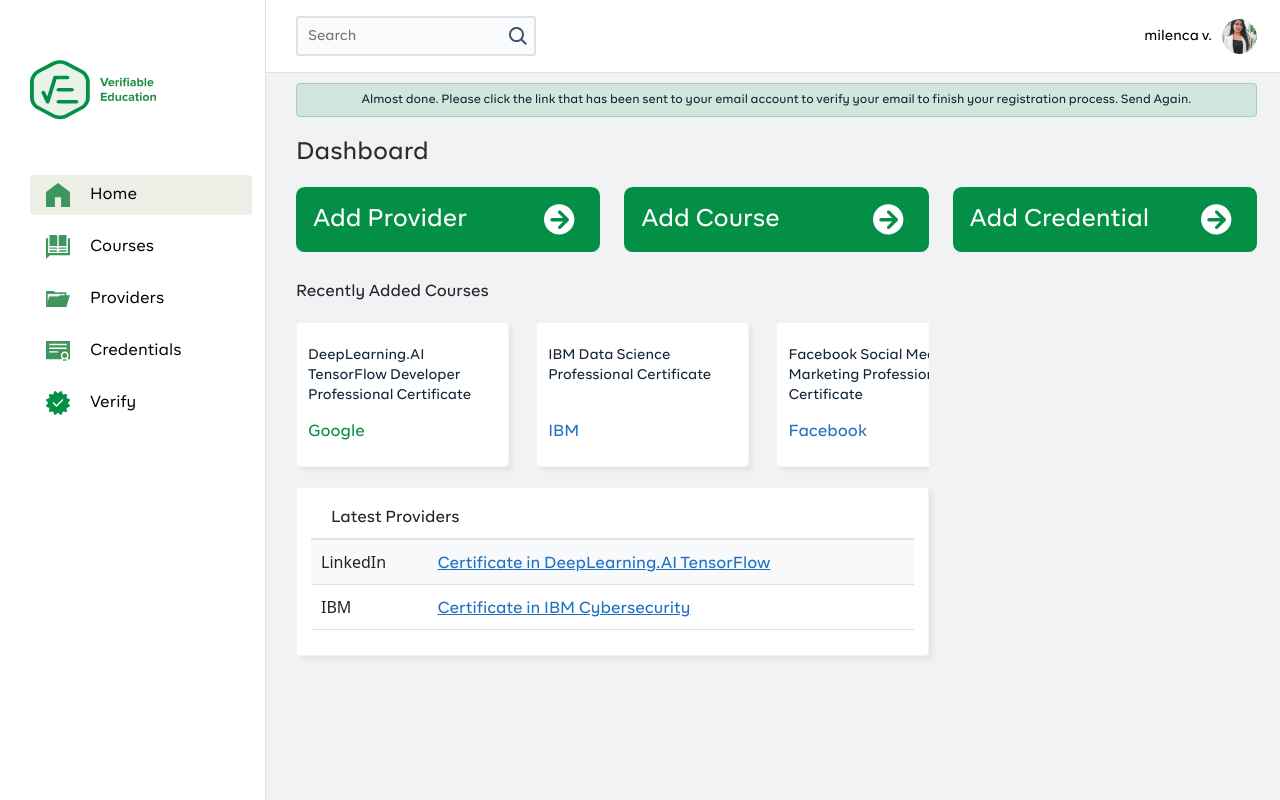
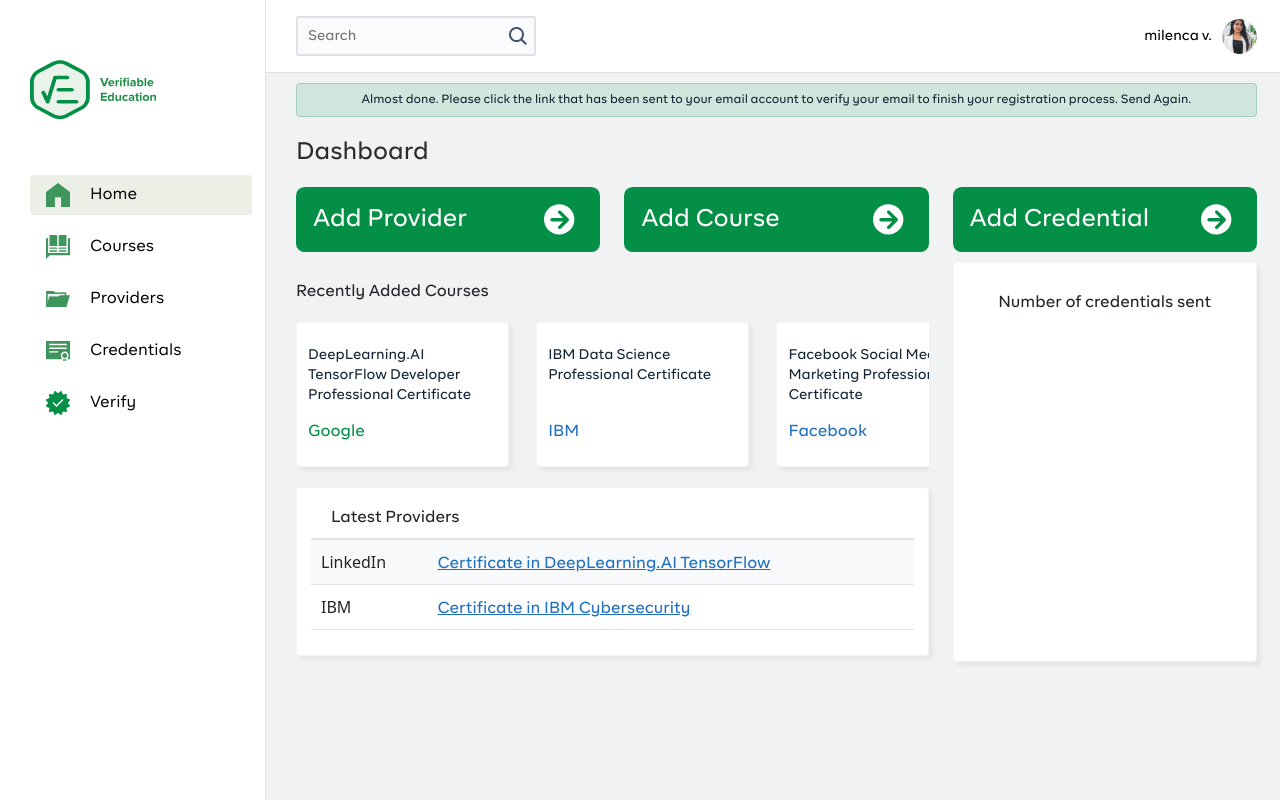
Before and after one commit to scimitar19/Angular-assignment, a React (Create React App) app: page /dashboard in a window 1280 px wide. Built offline with nearby package versions, Linux system fonts and the light colour scheme; a small style sheet from the web is missing.

Commit message:
provider  setion added

```diff
--- a/src/pages/Dashboard/dashboard.module.scss
+++ b/src/pages/Dashboard/dashboard.module.scss
@@ -7,3 +7,7 @@
     font-size: 16px;
     line-height: 20px;
 }
+.sideBox {
+    min-height: 50vh;
+    padding: 10px 31px;
+}
--- a/src/pages/Dashboard/index.tsx
+++ b/src/pages/Dashboard/index.tsx
@@ -36,7 +36,9 @@
 
                 </Box>
                 <Box className = "col-md-4">
-
+                    <Box className={`boxWithShadow ${Style.sideBox}`}>
+                        <Heading text="Number of credentials sent" classes = {`appSubHeading text-center`} />
+                    </Box>
                 </Box>
             </Box>
 
```
